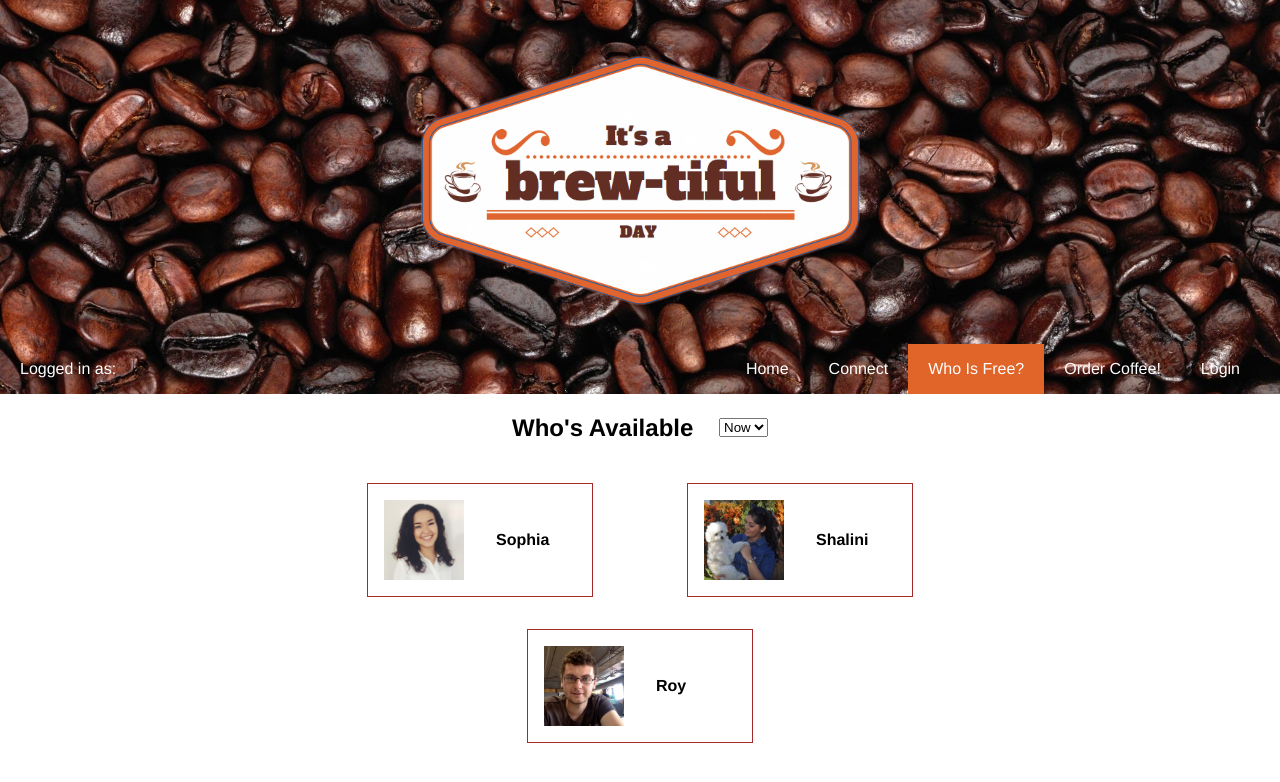
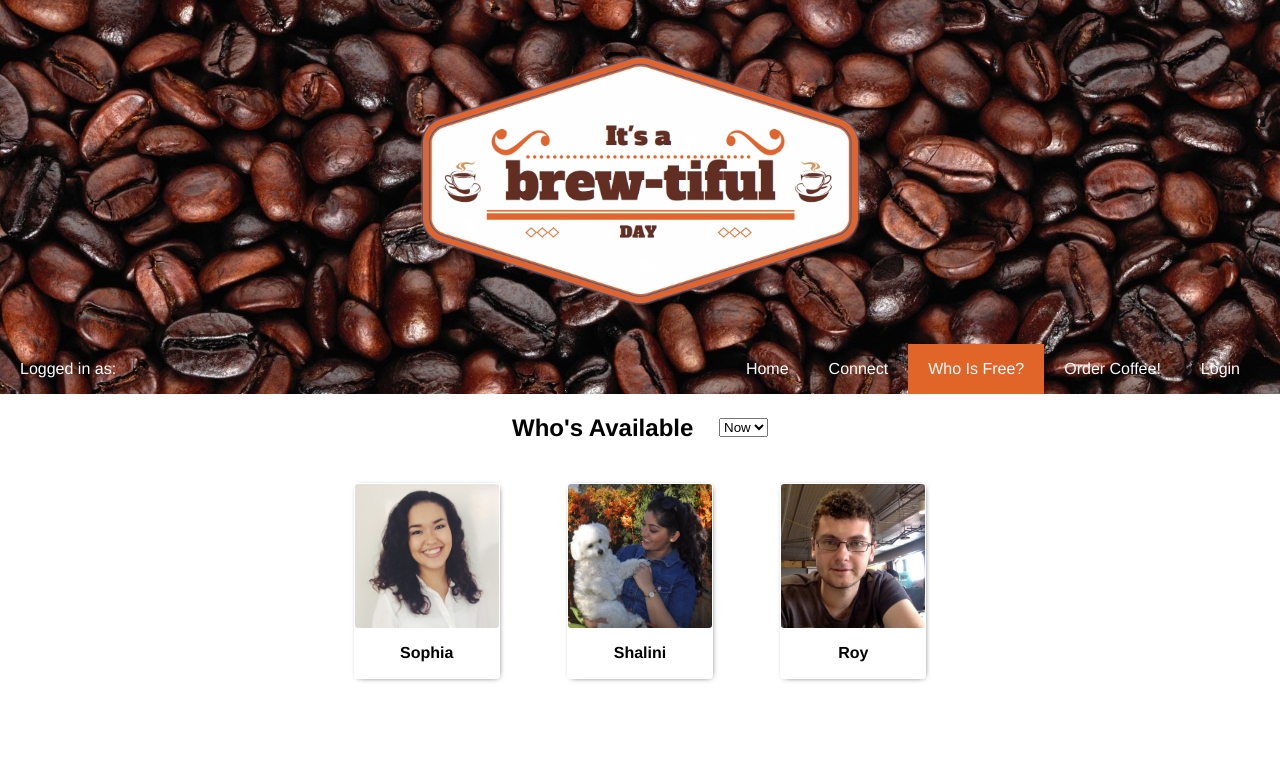
Before and after one commit to r-portas/tanda-2017, a React (Create React App) app: page /whoisfree in a window 1280 px wide. Shown: the top 782 px of the page. Built offline with nearby package versions, Linux system fonts and the light colour scheme.

Commit message:
Added polish to user cards

```diff
--- a/src/components/WhoIsFree.css
+++ b/src/components/WhoIsFree.css
@@ -16,20 +16,22 @@
 
 .user-block {
   display: flex;
+  flex-direction: column;
+  justify-content: center;
   align-items: center;
   background-color: white;
-  border: solid 1px brown;
-  width: 12rem;
+  border: solid 1px white;
   margin: 1rem;
-  padding: 1rem;
+  border-radius: 0.2rem;
+  box-shadow: 0.1rem 0.1rem 0.4rem -0.2rem;
 }
 
 .user-photo {
-  height: 5rem;
-  width: 5rem;
+  height: 9rem;
+  width: 9rem;
+  border-radius: 0.2rem;
 }
 
 .user-name {
-  margin-left: 2rem;
   font-weight: bold;
 }
```
